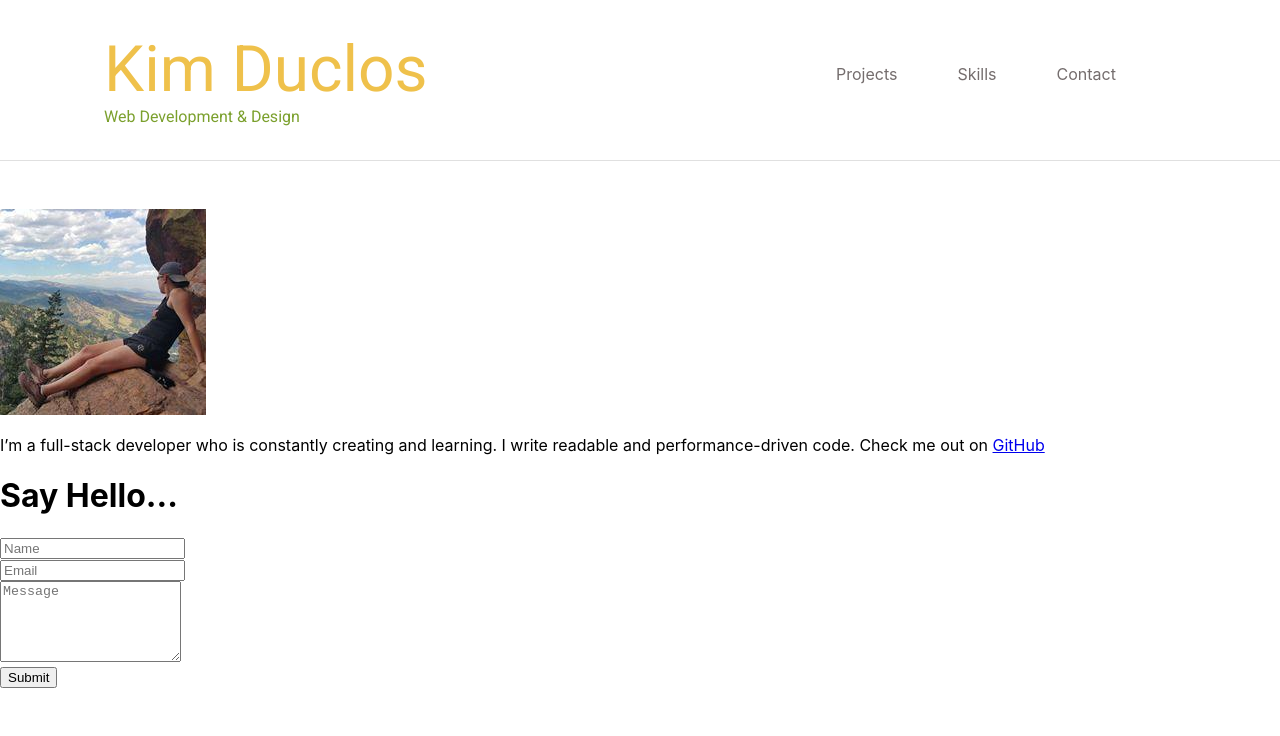
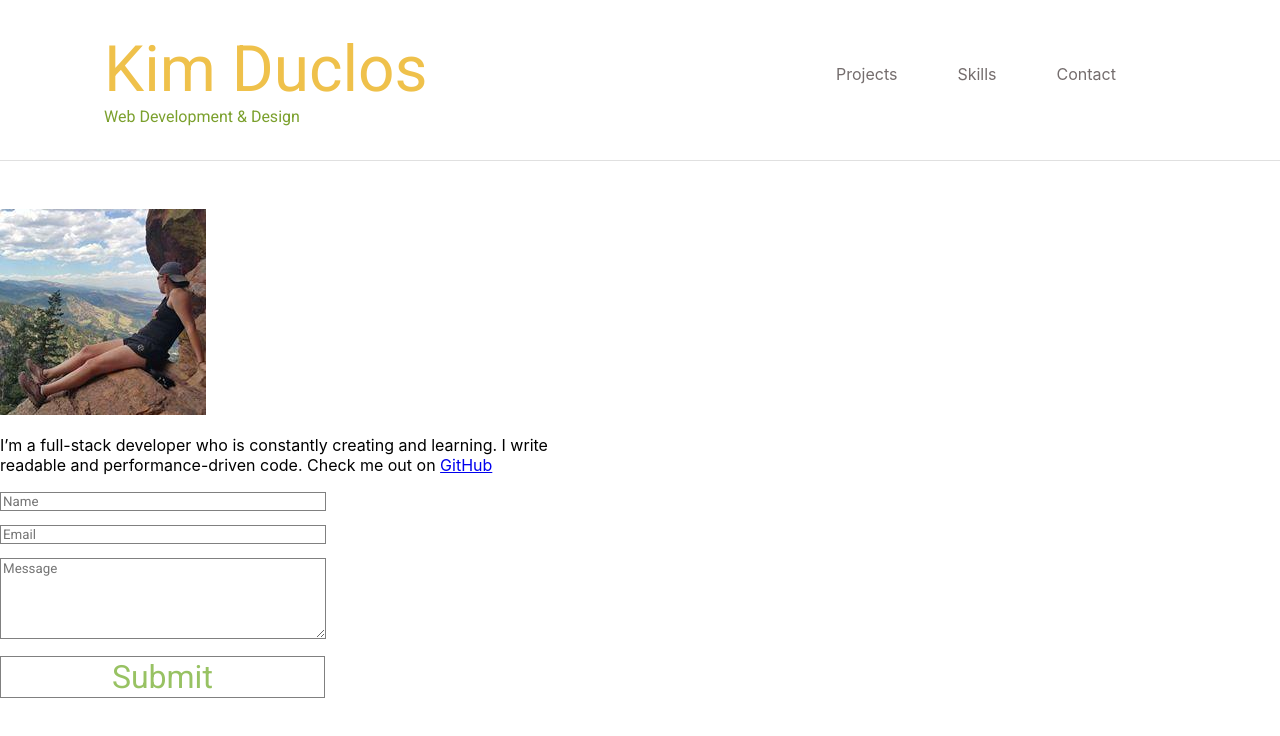
Before and after one commit to KimDuclos/kimduclos.github.io, a React (Create React App) app: page /contact in a window 1280 px wide. Shown: the top 736 px of the page. Built offline with nearby package versions, Linux system fonts and the light colour scheme.

Commit message:
working on contact page styling

```diff
--- a/src/About/about.jsx
+++ b/src/About/about.jsx
@@ -1,15 +1,16 @@
 import React from "react";
+import "../About/about.scss";
 
 const About = () => {
   return (
-    <>
+    <div className="aboutSection">
       <img src="./images/profilePic.jpeg" alt="profile pic" />
       <p>
         I’m a full-stack developer who is constantly creating and learning. I
         write readable and performance-driven code. Check me out on{" "}
         <a href="http://www.github.com/KimDuclos">GitHub</a>
       </p>
-    </>
+    </div>
   );
 };
 
--- /dev/null
+++ b/src/About/about.scss
@@ -0,0 +1,3 @@
+.aboutSection {
+    width: 45%;
+}
--- /dev/null
+++ b/src/contact/contact.jsx
@@ -0,0 +1,14 @@
+import React from "react";
+import ContactForm from "../contactForm/contactForm.jsx";
+import About from "../About/about.jsx";
+
+const Contact = () => {
+  return (
+    <div className="contact">
+      <About />
+      <ContactForm />
+    </div>
+  );
+};
+
+export default Contact;
--- /dev/null
+++ b/src/contact/contact.scss
@@ -0,0 +1,4 @@
+.contact {
+    display: flex;
+    flex-direction: row;
+}
--- a/src/contactForm/contactForm.jsx
+++ b/src/contactForm/contactForm.jsx
@@ -1,9 +1,9 @@
 import React from "react";
 import axios from "axios";
-import About from "../About/about.jsx";
-// import "./contactForm.scss";
+// import About from "../About/about.jsx";
+import "./contactForm.scss";
 
-class contactForm extends React.Component {
+class ContactForm extends React.Component {
   constructor(props) {
     super(props);
     this.state = {
@@ -43,15 +43,15 @@ class contactForm extends React.Component {
   render() {
     return (
       <div className="bottomSection" id="contact">
-        <About />
+        {/* <About /> */}
         <div className="contactForm" style={{ width: "50%" }}>
-          <h1>Say Hello...</h1>
+          {/* <h1>Say Hello...</h1> */}
           <form
             id="contact-form"
             onSubmit={this.handleSubmit.bind(this)}
             method="POST"
           >
-            <div className="form-group">
+            <div className="form-group name">
               {/* <label htmlFor="name">Name</label> */}
               <input
                 type="text"
@@ -110,4 +110,4 @@ class contactForm extends React.Component {
   }
 }
 
-export default contactForm;
+export default ContactForm;
--- /dev/null
+++ b/src/contactForm/contactForm.scss
@@ -0,0 +1,40 @@
+@import url("https://fonts.googleapis.com/css2?family=Roboto&display=swap");
+
+.bottomSection {
+  width: 50%;
+}
+
+.form-group {
+  font-family: "Roboto", sans-serif;
+}
+
+.form-control {
+  font-family: "Roboto", sans-serif;
+}
+
+#name {
+  width: 100%;
+  border: solid 1px gray;
+  margin: 0 0 1em 0;
+}
+
+#email {
+  width: 100%;
+  border: solid 1px gray;
+  margin: 0 0 1em 0;
+}
+
+#message {
+  width: 100%;
+  border: solid 1px gray;
+  margin: 0 0 1em 0;
+}
+
+.btn {
+  width: 101.5%;
+  border: solid 1px gray;
+  background-color: white;
+  font-family: "Roboto", "sans-serif";
+  color: #98C263;
+  font-size: 2em;
+}
--- a/src/header/header.jsx
+++ b/src/header/header.jsx
@@ -3,7 +3,7 @@ import { BrowserRouter as Router, Route, Link, Switch } from "react-router-dom";
 import "./header.scss";
 import Projects from "../projects/projects";
 import Skills from "../skills/skills";
-import ContactForm from "../contactForm/contactForm";
+import Contact from "../contact/contact";
 
 const Header = () => {
   return (
@@ -25,7 +25,7 @@ const Header = () => {
             <Switch>
               <Route exact path="/" component={Projects} />
               <Route path="/skills" component={Skills} />
-              <Route path="/contact" component={ContactForm} />
+              <Route path="/contact" component={Contact} />
             </Switch>
           </div>
     </Router>
--- a/src/skills/skills.scss
+++ b/src/skills/skills.scss
@@ -1,6 +1,7 @@
 ul {
   list-style-type: none;
   padding: 0;
+  color: rgb(56, 56, 56);
 }
 .skillsTop {
   display: flex;
@@ -18,6 +19,10 @@ ul {
   }
 }
 
+hr {
+  color: rgb(56, 56, 56);
+}
+
 .skillsBottom {
   display: flex;
   justify-content: center;
```
Lines whose indentation alone changed are shown as unchanged.
